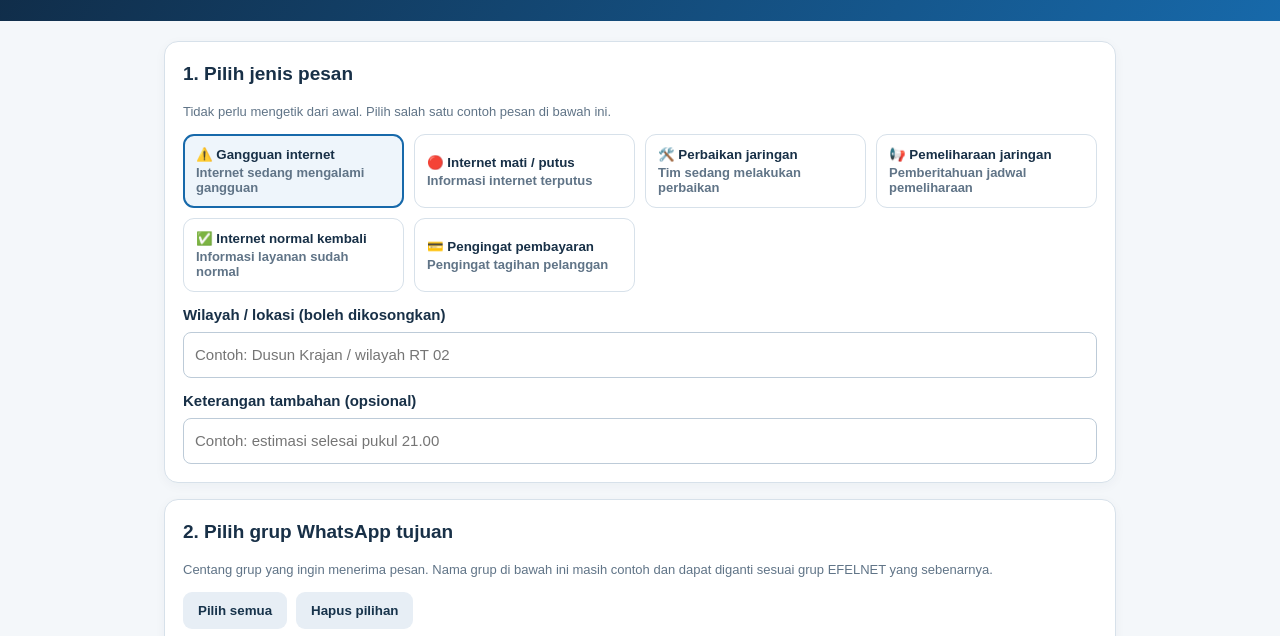
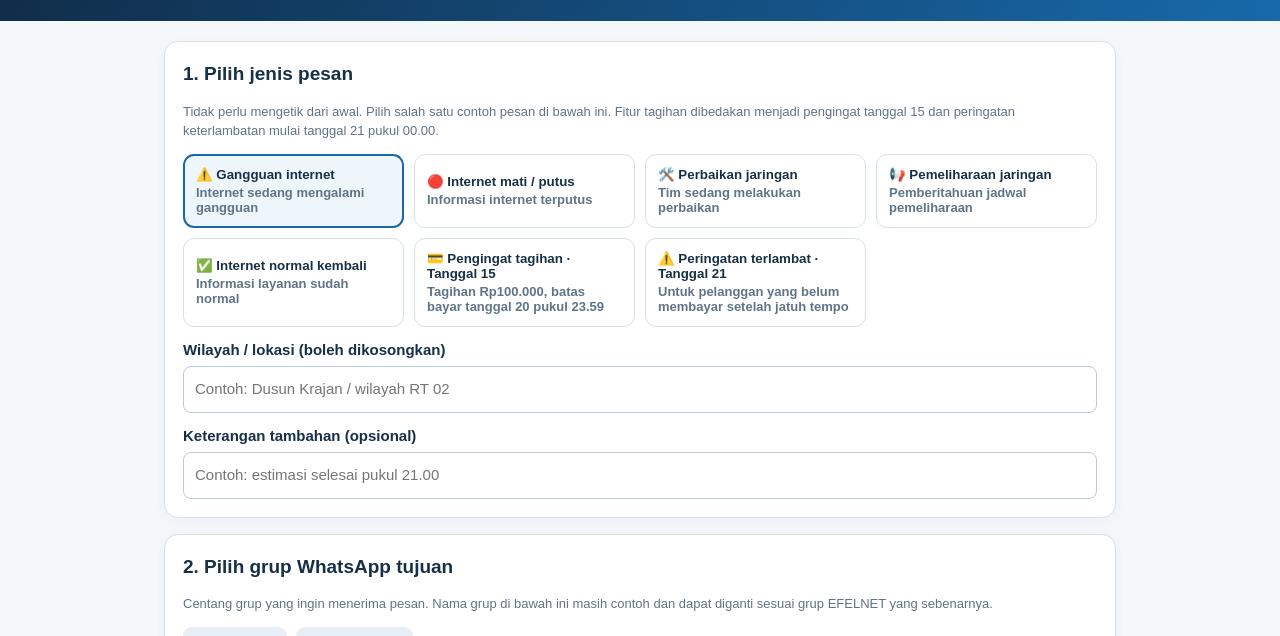
Before and after one commit to mdoifur37-bot/efelnet-admin, a plain HTML site: page index.html in a window 1280 px wide. Shown: the part 92-728 px from the top of the page. Drawn offline with Linux system fonts and the light colour scheme.

Commit message:
Update index.html

```diff
--- a/index.html
+++ b/index.html
@@ -1,4 +1,4 @@
-<!doctype html>
+ <!doctype html>
 <html lang="id">
 <head>
 <meta charset="utf-8">
@@ -46,14 +46,15 @@ footer{text-align:center;color:#718294;font-size:12px;padding:10px}
 <main>
 <section class="card">
 <h2>1. Pilih jenis pesan</h2>
-<p class="muted">Tidak perlu mengetik dari awal. Pilih salah satu contoh pesan di bawah ini.</p>
+<p class="muted">Tidak perlu mengetik dari awal. Pilih salah satu contoh pesan di bawah ini. Fitur tagihan dibedakan menjadi pengingat tanggal 15 dan peringatan keterlambatan mulai tanggal 21 pukul 00.00.</p>
 <div class="templates">
 <button class="template active" data-kind="gangguan"><strong>⚠️ Gangguan internet</strong><span>Internet sedang mengalami gangguan</span></button>
 <button class="template" data-kind="mati"><strong>🔴 Internet mati / putus</strong><span>Informasi internet terputus</span></button>
 <button class="template" data-kind="perbaikan"><strong>🛠️ Perbaikan jaringan</strong><span>Tim sedang melakukan perbaikan</span></button>
 <button class="template" data-kind="maintenance"><strong>📢 Pemeliharaan jaringan</strong><span>Pemberitahuan jadwal pemeliharaan</span></button>
 <button class="template" data-kind="normal"><strong>✅ Internet normal kembali</strong><span>Informasi layanan sudah normal</span></button>
-<button class="template" data-kind="tagihan"><strong>💳 Pengingat pembayaran</strong><span>Pengingat tagihan pelanggan</span></button>
+<button class="template" data-kind="pengingat"><strong>💳 Pengingat tagihan · Tanggal 15</strong><span>Tagihan Rp100.000, batas bayar tanggal 20 pukul 23.59</span></button>
+<button class="template" data-kind="terlambat"><strong>⚠️ Peringatan terlambat · Tanggal 21</strong><span>Untuk pelanggan yang belum membayar setelah jatuh tempo</span></button>
 </div>
 <label for="area">Wilayah / lokasi (boleh dikosongkan)</label>
 <input id="area" type="text" placeholder="Contoh: Dusun Krajan / wilayah RT 02">
@@ -108,7 +109,8 @@ mati:"Yth. Pelanggan EFELNET,\n\nKami informasikan bahwa koneksi internet di wil
 perbaikan:"Yth. Pelanggan EFELNET,\n\nSaat ini tim teknis sedang melakukan perbaikan jaringan. Selama proses berlangsung, koneksi internet mungkin terganggu sementara.\n\nMohon maaf atas ketidaknyamanannya.\nEFELNET",
 maintenance:"Yth. Pelanggan EFELNET,\n\nKami informasikan akan dilakukan pemeliharaan jaringan. Pada waktu tersebut, layanan internet mungkin mengalami gangguan sementara.\n\nTerima kasih atas pengertiannya.\nEFELNET",
 normal:"Yth. Pelanggan EFELNET,\n\nKami informasikan bahwa gangguan jaringan telah selesai ditangani dan layanan internet saat ini sudah kembali normal.\n\nTerima kasih telah menunggu.\nEFELNET – Akses Mudah & Aman",
-tagihan:"Yth. Pelanggan EFELNET,\n\nKami mengingatkan bahwa pembayaran layanan internet untuk periode ini telah memasuki waktu pembayaran. Mohon melakukan pembayaran sesuai tagihan agar layanan tetap aktif.\n\nJika sudah membayar, pesan ini dapat diabaikan. Terima kasih.\nEFELNET"
+pengingat:"📢 PENGINGAT PEMBAYARAN TAGIHAN EFELNET\\n\\nYth. Pelanggan EFELNET,\\n\\nKami mengingatkan bahwa pembayaran tagihan internet bulan ini sebesar Rp100.000. Mohon melakukan pembayaran paling lambat tanggal 20 pukul 23.59.\\n\\nJika sudah membayar, pesan ini dapat diabaikan. Terima kasih.\\n\\nEFELNETWORK INDONESIA – Akses Mudah & Aman",
+terlambat:"⚠️ PERINGATAN KETERLAMBATAN PEMBAYARAN EFELNET\\n\\nYth. Pelanggan EFELNET,\\n\\nBatas pembayaran tagihan internet sebesar Rp100.000 telah berakhir pada tanggal 20 pukul 23.59. Saat ini telah memasuki tanggal 21 pukul 00.00. Bagi pelanggan yang belum melakukan pembayaran, mohon segera menyelesaikan pembayaran.\\n\\nJika sudah melakukan pembayaran, pesan ini dapat diabaikan. Terima kasih.\\n\\nEFELNETWORK INDONESIA – Akses Mudah & Aman"
 };
 let current="gangguan";
 const msg=document.getElementById("message"), preview=document.getElementById("preview"), status=document.getElementById("status");
```
